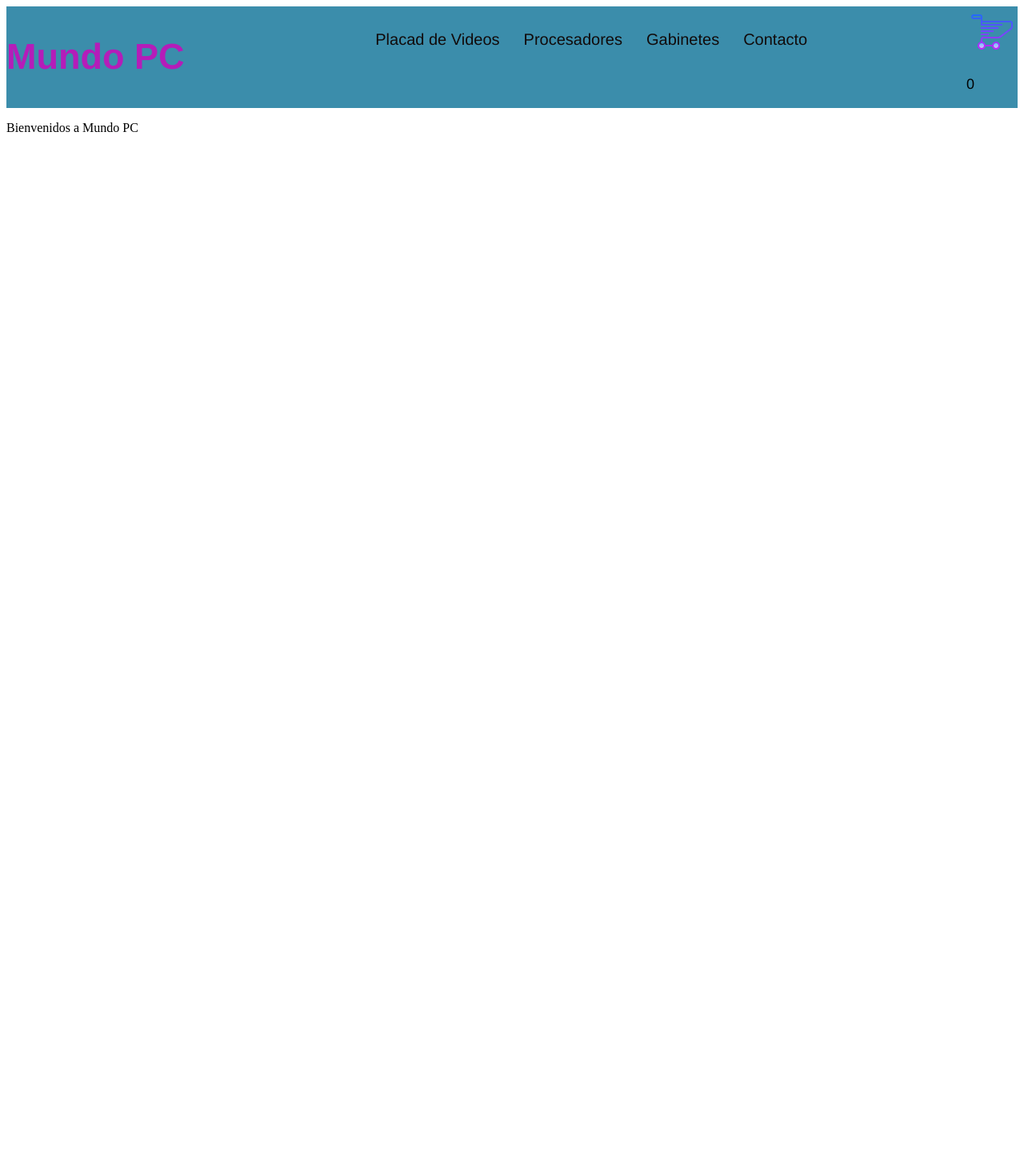
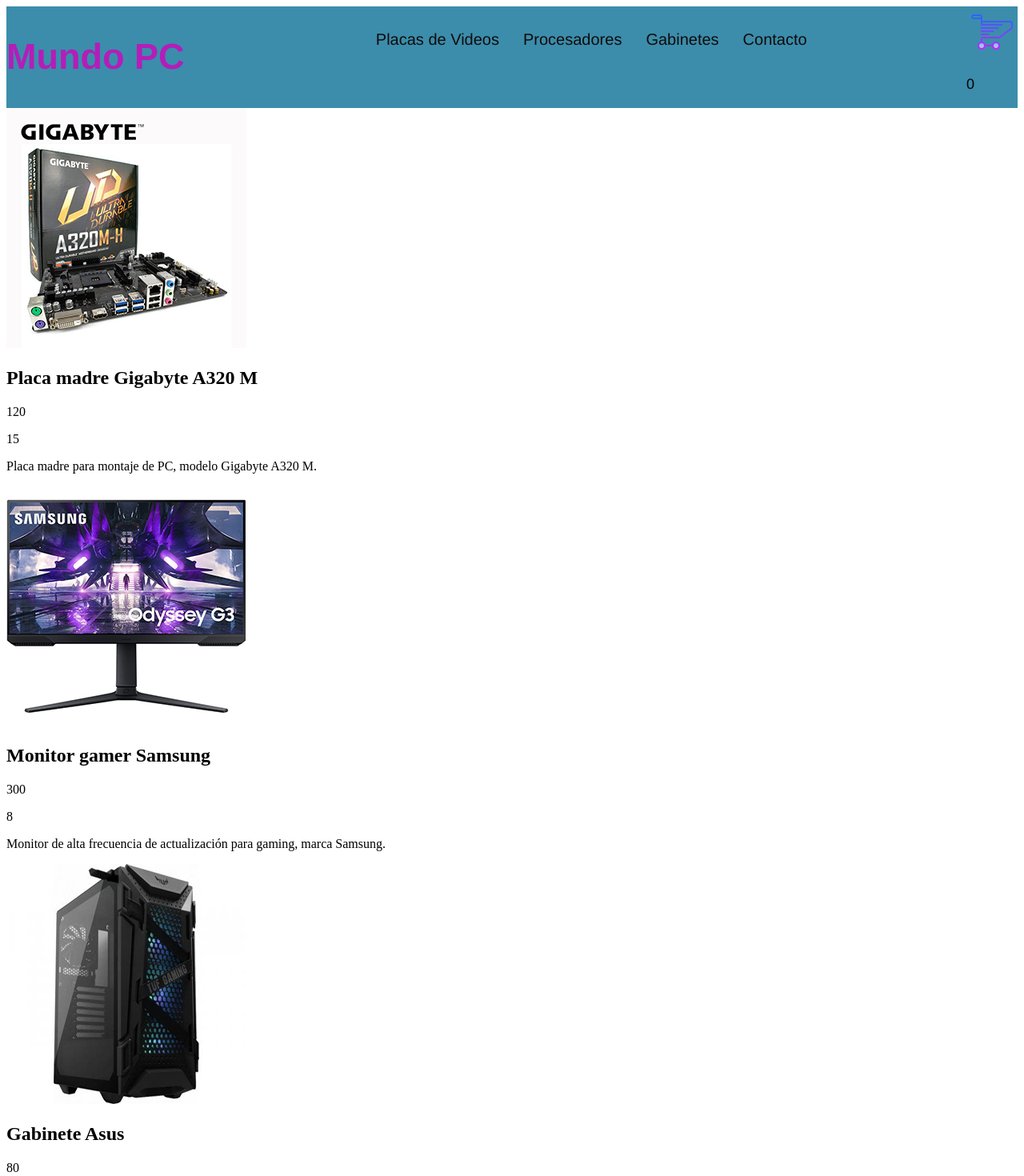
Before and after one commit to SajDiego/react-proyect, a React (Vite) app: page / in a window 1280 px wide. Shown: the top 1470 px of the page at 80% size. Before the commit the page ends 800 px from the top, so only its background shows below. Built offline with nearby package versions, Linux system fonts and the light colour scheme.

Commit message:
Segunda PreEntrega SAJ

```diff
--- /dev/null
+++ b/public/data/lista.json
@@ -0,0 +1,90 @@
+[
+  {
+    "id": 1,
+    "producto": "Placa madre Gigabyte A320 M",
+    "precio": 120,
+    "descripcion": "Placa madre para montaje de PC, modelo Gigabyte A320 M.",
+    "stock": 15,
+    "img": "/img/placa.jpg"
+  },
+  {
+    "id": 2,
+    "producto": "Monitor gamer Samsung",
+    "precio": 300,
+    "descripcion": "Monitor de alta frecuencia de actualización para gaming, marca Samsung.",
+    "stock": 8,
+    "img": "/img/monitor.jpeg"
+  },
+  {
+    "id": 3,
+    "producto": "Gabinete Asus",
+    "precio": 80,
+    "descripcion": "Gabinete de computadora, marca Asus.",
+    "stock": 20,
+    "img": "img/gabinete.jpg"
+  },
+  {
+    "id": 4,
+    "producto": "Placa de video 1050 Ti",
+    "precio": 200,
+    "descripcion": "Tarjeta gráfica modelo 1050 Ti para mejorar rendimiento visual en juegos y diseño.",
+    "stock": 12,
+    "img": "/img/tarjeta.jpg"
+  },
+  {
+    "id": 5,
+    "producto": "Procesador Core i5 9na generación",
+    "precio": 250,
+    "descripcion": "Procesador Intel Core i5 de novena generación para computadoras de alto rendimiento.",
+    "stock": 10,
+    "img": "/img/procesadorAMD.jpg"
+  },
+  {
+    "id": 6,
+    "producto": "Cable HDMI 1 metro",
+    "precio": 10,
+    "descripcion": "Cable HDMI de un metro de longitud para conexión de dispositivos de audio y video.",
+    "stock": 30,
+    "img": "/img/hdmi.jpg"
+  },
+  {
+    "id": 7,
+    "producto": "Fuente de alimentación 750W",
+    "precio": 100,
+    "descripcion": "Fuente de alimentación con capacidad de 750W para sistemas de alto rendimiento.",
+    "stock": 18,
+    "img": "/img/fuente.jpg"
+  },
+  {
+    "id": 8,
+    "producto": "Procesador AMD 7",
+    "precio": 280,
+    "descripcion": "Procesador AMD de alto rendimiento, serie 7.",
+    "stock": 9,
+    "img": "img/procesador.jpeg"
+  },
+  {
+    "id": 9,
+    "producto": "Placa de video GTX Force 1660",
+    "precio": 350,
+    "descripcion": "Tarjeta gráfica GTX Force 1660 para gaming y aplicaciones intensivas.",
+    "stock": 14,
+    "img": "/img/grafica.jpeg"
+  },
+  {
+    "id": 10,
+    "producto": "Teclado gamer Redragon",
+    "precio": 50,
+    "descripcion": "Teclado diseñado para gaming, marca Redragon.",
+    "stock": 25,
+    "img": "/img/teclado.jpeg"
+  },
+  {
+    "id": 11,
+    "producto": "Mouse Logitech",
+    "precio": 30,
+    "descripcion": "Mouse de alta precisión para computadoras, marca Logitech.",
+    "stock": 22,
+    "img": "/img/mouse.jpg"
+  }
+]
--- a/src/App.jsx
+++ b/src/App.jsx
@@ -1,4 +1,4 @@
-import { useState } from 'react'
+import {useState} from 'react'
 import reactLogo from './assets/react.svg'
 import viteLogo from '/vite.svg'
 import './App.css'
@@ -9,13 +9,11 @@
 
 function App () {
 
-  const greeting = "Bienvenidos a Mundo PC"
-
   return(
     <>
      <Navbar/>
-     <ItemListContainer propiedades={greeting}/>
+     <ItemListContainer/>
     </>
-  )
+    )
 }
-export default App
+export default App;
--- /dev/null
+++ b/src/components/Item/Item.jsx
@@ -0,0 +1,15 @@
+import React from 'react';
+
+const Item = ({product}) => {
+    return (
+        <div>
+            <img src={product.img} alt="" />
+            <h2>{product.producto}</h2>
+            <p>{product.precio}</p>
+            <p>{product.stock}</p>
+            <p>{product.descripcion}</p>
+        </div>
+    );
+};
+
+export default Item;
--- /dev/null
+++ b/src/components/ItemList/ItemList.jsx
@@ -0,0 +1,17 @@
+import React from 'react';
+import Item from '../Item/Item'
+
+const ItemList = ({productos}) => {
+return(
+<>
+  {productos.map((product)=>(
+    <
+    Item
+    key={product.id}
+    product={product}
+    />
+  ))}
+</>
+)
+}
+export default ItemList;
--- a/src/components/ItemListContainer/ItemListContainer.jsx
+++ b/src/components/ItemListContainer/ItemListContainer.jsx
@@ -1,9 +1,28 @@
-import React from 'react';
+import React, {useState, useEffect} from 'react';
+import ItemList from '../ItemList/ItemList';
 
-const ItemListContainer = ({propiedades}) => {
+
+const ItemListContainer = () => {
+    const [productos, setProductos] = useState ([]);
+    useEffect (()=>{
+        const fetchData= () => {
+            return fetch("/data/lista.json")
+            .then((response)=>response.json())
+            .then((data)=>{
+                setProductos(data)
+            })
+            .catch ((error)=> console.log(error))
+        }
+        fetchData()
+    },[])
+
     return (
-       <>
-        <p>{propiedades}</p>
+        <>
+        {productos.length == 0 ?
+        <h2>Buscando Productos</h2>
+        :
+        <ItemList productos={productos}/>}
+
         </>
     );
 };
--- a/src/components/Navbar/Navbar.jsx
+++ b/src/components/Navbar/Navbar.jsx
@@ -8,7 +8,7 @@
          <nav className="cabecera">
             <h1 className="titulo">Mundo PC</h1>
             <ul>
-                <li><a href="#">Placad de Videos</a></li>
+                <li><a href="#">Placas de Videos</a></li>
                 <li><a href="#">Procesadores</a></li>
                 <li><a href="#">Gabinetes</a></li>
                 <li><a href="#">Contacto</a></li>
```
Also changed, not shown: public/data/productos.json (deleted, +0 -90 lines), src/components/Item/item.css (added), src/components/ItemList/itemList.css (added).
